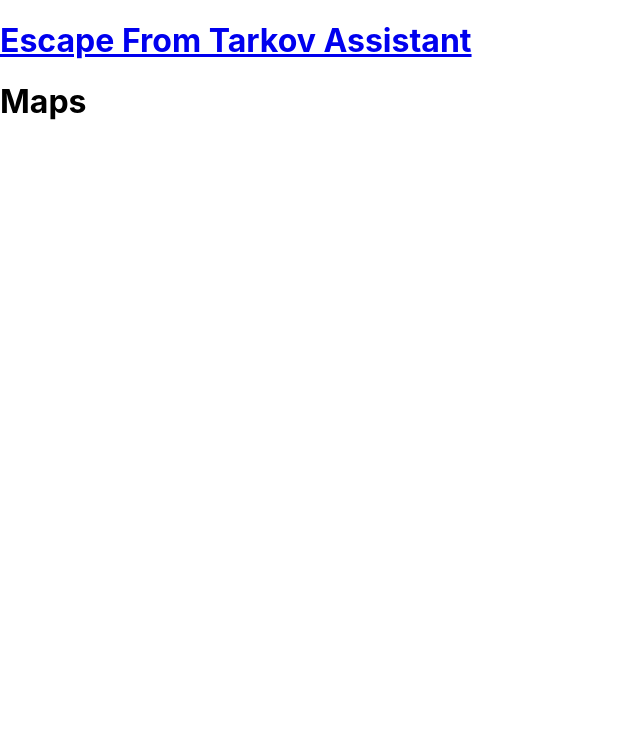
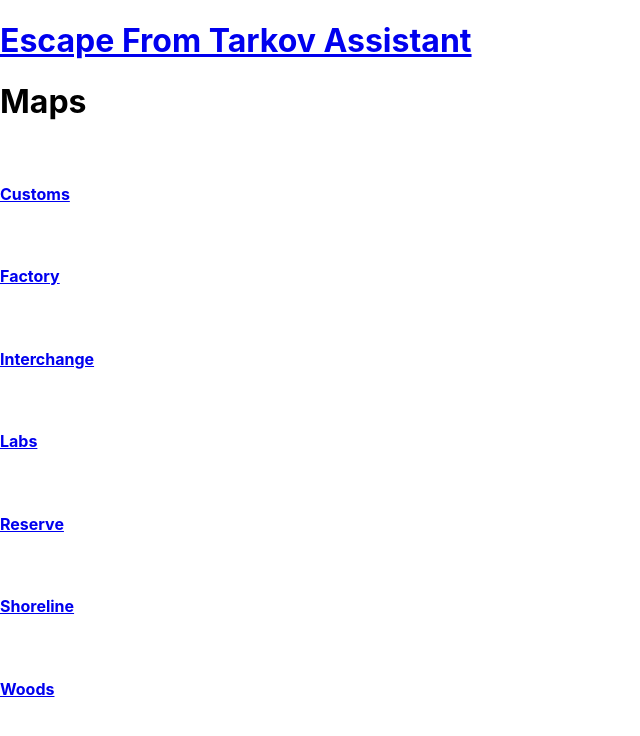
Before and after one commit to daimaokang/EFT-Assistant, a React (Create React App) app: page /Maps in a window 1280 px wide. Shown: the top 736 px of the page, without its empty margins (0-640 px from the left). Built offline with nearby package versions, Linux system fonts and the light colour scheme.

Commit message:
routed bosses and maps, no details

```diff
--- a/src/App.js
+++ b/src/App.js
@@ -6,6 +6,8 @@
 import Maps from './NavPages/Maps'
 import Bosses from './NavPages/Bosses'
 import AmmoDetails from "./DetailPages/AmmoDetails";
+import BossDetails from './DetailPages/BossDetails'
+import MapDetails from './DetailPages/MapDetails'
 
 function App() {
   return (
@@ -27,6 +29,12 @@
 
       {/* Ammo detail page with details of ammo */}
       <Route path='/Ammunition/:specificAmmo' component={ AmmoDetails } />
+
+      {/* Boss detail page with details of bosses and minions */}
+      <Route path='/Bosses/:specificBoss' component={ BossDetails } />
+
+      {/* Map detail page with details of bosses and minions */}
+      <Route path='/Maps/:specificMap' component={ MapDetails } />
     </div>
   );
 }
--- a/src/DetailPages/MapDetails.js
+++ b/src/DetailPages/MapDetails.js
@@ -2,7 +2,7 @@
 
 function MapDetails () {
     return (
-        <h1>Boss Details</h1>
+        <h1>Map Details</h1>
     )
 }
 
--- a/src/NavPages/Ammunition.js
+++ b/src/NavPages/Ammunition.js
@@ -106,7 +106,7 @@
                 })}
             </div>
             <div className='caliber-container'>
-                <h2 className='caliber'>7.62x54mm</h2>
+                <h2 className='caliber'>7.62x54mmR</h2>
                 <h5 className='compatible-weapons'>GUNS</h5>
                 {ammo.map( (ammoData) => {
                     if (ammoData.name.split(' ')[0] === '7.62x54R') {
--- a/src/NavPages/Bosses.js
+++ b/src/NavPages/Bosses.js
@@ -5,6 +5,60 @@
     return (
         <div className='bosses-container'>
             <h1>Bosses</h1>
+            <div className='boss-container'>
+                <Link to='/Bosses/Glukhar'>
+                    <img
+                        src=''
+                        className='boss-icon'
+                    />
+                    <h4 className='boss-name'>Glukhar</h4>
+                </Link>
+            </div>
+            <div className='boss-container'>
+                <Link to='/Bosses/Killa'>
+                    <img
+                        src=''
+                        className='boss-icon'
+                    />
+                    <h4 className='boss-name'>Killa</h4>
+                </Link>
+            </div>
+            <div className='boss-container'>
+                <Link to='/Bosses/Reshala'>
+                    <img
+                        src=''
+                        className='boss-icon'
+                    />
+                    <h4 className='boss-name'>Reshala</h4>
+                </Link>
+            </div>
+            <div className='boss-container'>
+                <Link to='/Bosses/Sanitar'>
+                    <img
+                        src=''
+                        className='boss-icon'
+                    />
+                    <h4 className='boss-name'>Sanitar</h4>
+                </Link>
+            </div>
+            <div className='boss-container'>
+                <Link to='/Bosses/Shturman'>
+                    <img
+                        src=''
+                        className='boss-icon'
+                    />
+                    <h4 className='boss-name'>Shturman</h4>
+                </Link>
+            </div>
+            <div className='boss-container'>
+                <Link to='/Bosses/Tagilla'>
+                    <img
+                        src=''
+                        className='boss-icon'
+                    />
+                    <h4 className='boss-name'>Tagilla</h4>
+                </Link>
+            </div>
         </div>
     )
 }
--- a/src/NavPages/Maps.js
+++ b/src/NavPages/Maps.js
@@ -5,6 +5,69 @@
     return (
         <div className='maps-container'>
             <h1>Maps</h1>
+            <div className='map-container'>
+                <Link to='/Maps/Customs'>
+                    <img
+                        src=''
+                        className='map-icon'
+                    />
+                    <h4 className='map-name'>Customs</h4>
+                </Link>
+            </div>
+            <div className='map-container'>
+                <Link to='/Maps/Factory'>
+                    <img
+                        src=''
+                        className='map-icon'
+                    />
+                    <h4 className='map-name'>Factory</h4>
+                </Link>
+            </div>
+            <div className='map-container'>
+                <Link to='/Maps/Interchange'>
+                    <img
+                        src=''
+                        className='map-icon'
+                    />
+                    <h4 className='map-name'>Interchange</h4>
+                </Link>
+            </div>
+            <div className='map-container'>
+                <Link to='/Maps/Labs'>
+                    <img
+                        src=''
+                        className='map-icon'
+                    />
+                    <h4 className='map-name'>Labs</h4>
+                </Link>
+            </div>
+            <div className='map-container'>
+                <Link to='/Maps/Reserve'>
+                    <img
+                        src=''
+                        className='map-icon'
+                    />
+                    <h4 className='map-name'>Reserve</h4>
+                </Link>
+            </div>
+            <div className='map-container'>
+                <Link to='/Maps/Shoreline'>
+                    <img
+                        src=''
+                        className='map-icon'
+                    />
+                    <h4 className='map-name'>Shoreline</h4>
+                </Link>
+            </div>
+            <div className='map-container'>
+                <Link to='/Maps/Woods'>
+                    <img
+                        src=''
+                        className='map-icon'
+                    />
+                    <h4 className='map-name'>Woods</h4>
+                </Link>
+            </div>
         </div>
     )
 }
```
